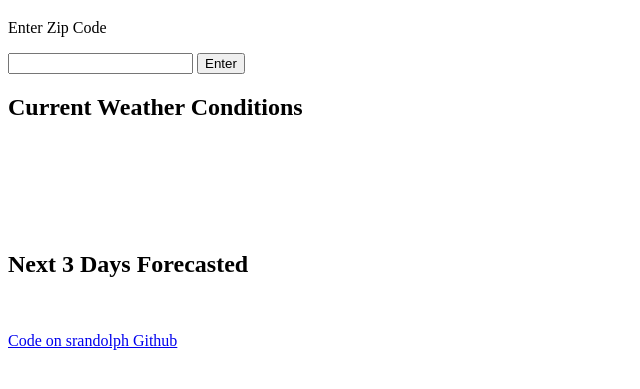
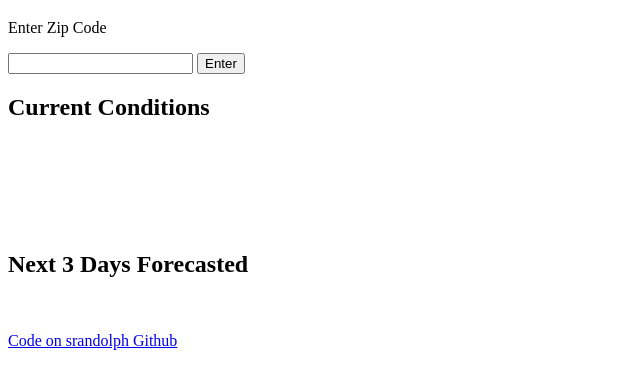
Before and after one commit to srandolph/indieweather, a plain HTML site: page index.html in a window 1280 px wide. Shown: the part 61-450 px from the top of the page, without its empty margins (0-640 px from the left). Drawn offline with nearby package versions, Linux system fonts and the light colour scheme.

Commit message:
Redo Current Weather Condition label

```diff
--- a/index.html
+++ b/index.html
@@ -71,7 +71,7 @@
 			onclick="IsValidZipCode(this.form.zip.value)" /><br />
 	</form>
 
-		<h2>Current Weather Conditions</h2>
+		<h2>Current Conditions</h2>
     <div id="weather-icon">&nbsp;</div>
     <div id="condition">&nbsp;</div>
     <div id="temp">&nbsp;</div>
```
